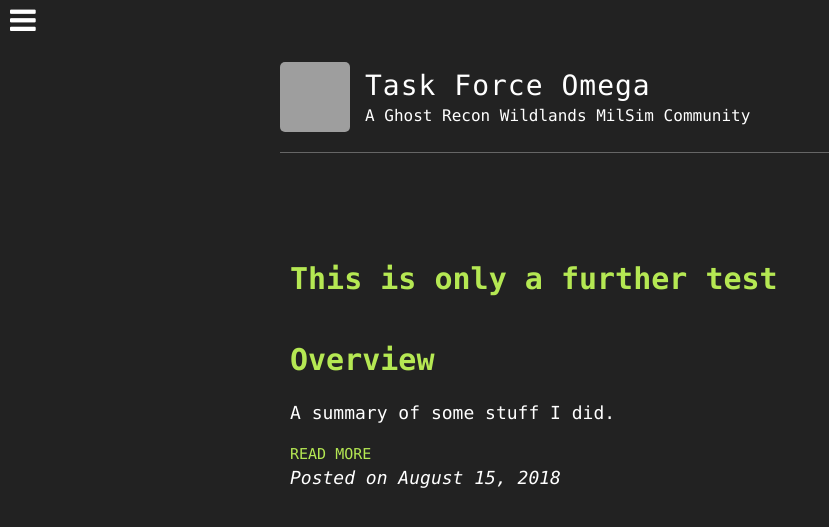
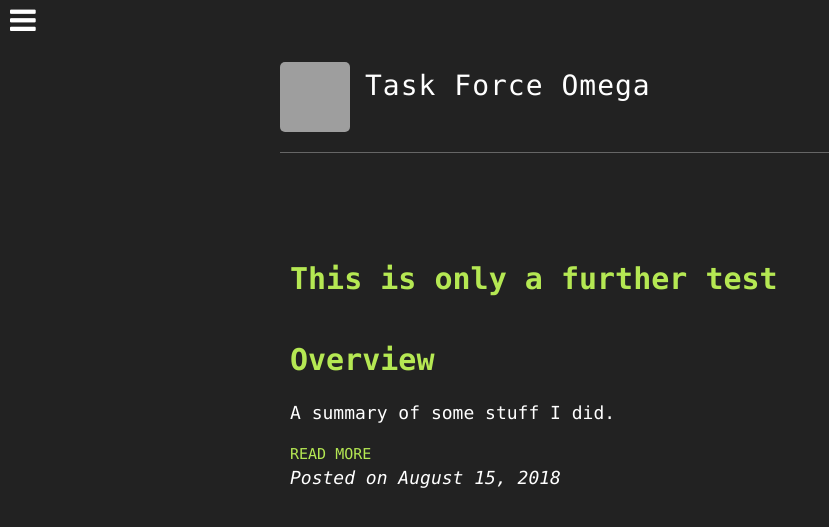
Before and after one commit to taskforceomega/taskforceomega.github.io, a Jekyll site: the page built from index.html, in a window 1280 px wide. Shown: the top 527 px of the page, without its empty margins (0-829 px from the left). Built offline with Jekyll 4.4.1, drawn with Linux system fonts in a browser that asks for light colours; grey boxes are pictures that could not be loaded.

Commit message:
removed description

```diff
--- a/_config.yml
+++ b/_config.yml
@@ -6,7 +6,7 @@
 name: Task Force Omega
 
 # Short bio or description (displayed in the header)
-description: A Ghost Recon Wildlands MilSim Community
+description:
 
 # URL of your avatar or profile pic (you could use your GitHub profile pic)
 avatar: https://avatars3.githubusercontent.com/u/47031049?s=400&u=c58936afc5a715fa7e96b481805d9b16946f99a7&v=4
```
